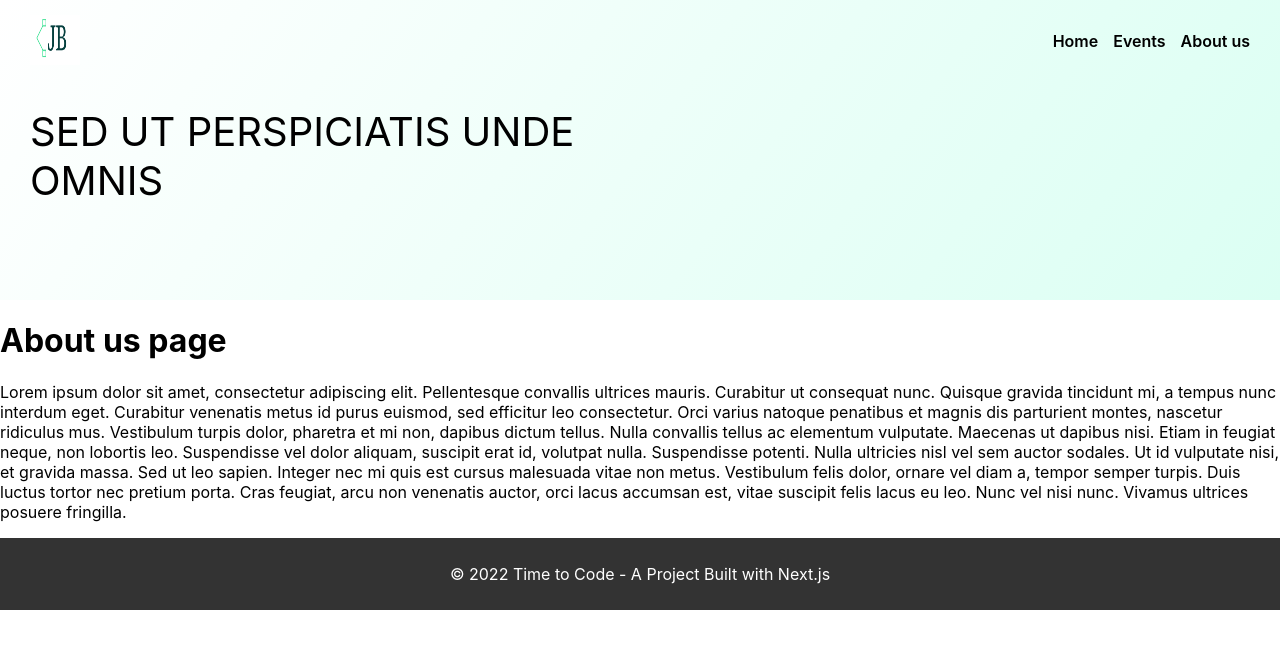
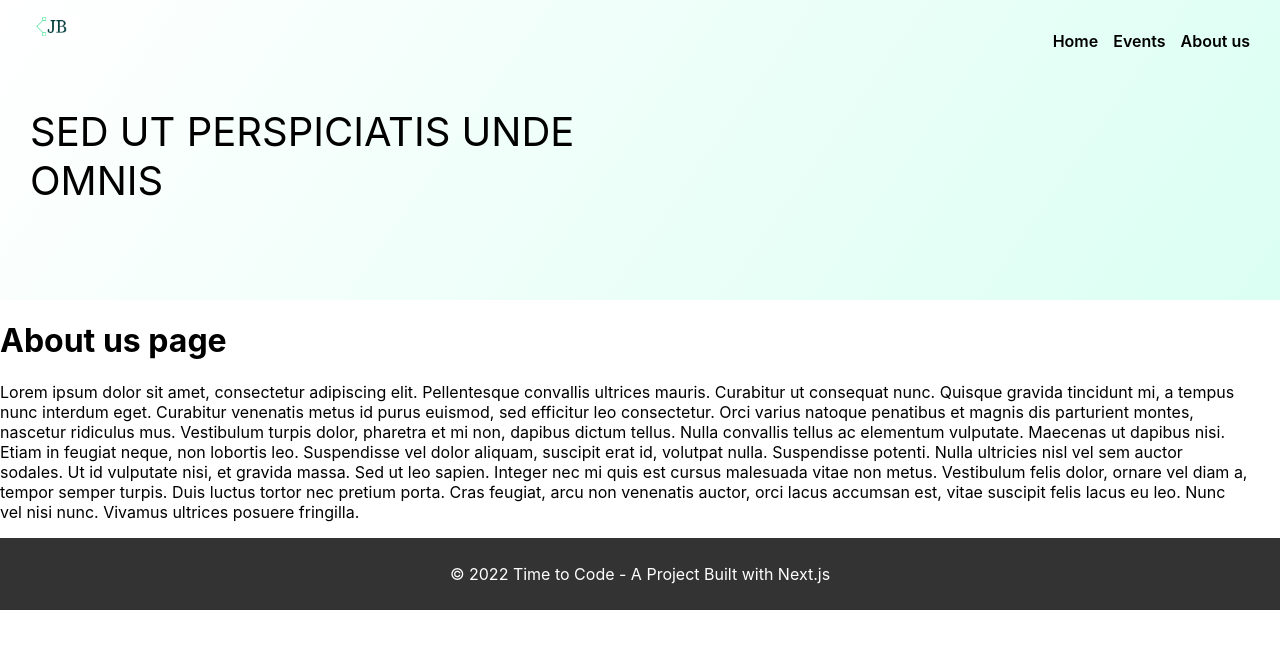
Before and after one commit to rallosdrake/NextJS, a Next.js app: page /about-us in a window 1280 px wide. Shown: the top 648 px of the page. Built offline with nearby package versions, Linux system fonts and the light colour scheme.

Commit message:
moves main component into layout file

```diff
--- a/src/components/header/header.jsx
+++ b/src/components/header/header.jsx
@@ -6,7 +6,7 @@ export const Header = () => {
     <header>
       <div>
         <div className="topNav">
-          <Image alt="logo" src={"/Images/logo.png"} width={50} height={50} />
+          <Image alt="logo" src={"/Images/logo.png"} width={50} height={25} />
           <nav>
             <ul>
               <li>
--- a/src/components/home/HomePage.jsx
+++ b/src/components/home/HomePage.jsx
@@ -3,7 +3,7 @@ import Image from "next/image";
 
 const HomePage = ({ data }) => {
   return (
-    <main>
+    <>
       <h1>Main Page</h1>
       <div>
         {data.map((item) => {
@@ -21,7 +21,7 @@ const HomePage = ({ data }) => {
           );
         })}
       </div>
-    </main>
+    </>
   );
 };
 
--- a/src/components/layout/main-layout.jsx
+++ b/src/components/layout/main-layout.jsx
@@ -6,7 +6,7 @@ export const MainLayout = ({ children }) => {
   return (
     <>
       <Header />
-      {children}
+      <main>{children}</main>
       <Footer />
     </>
   );
--- a/styles/general.sass
+++ b/styles/general.sass
@@ -35,3 +35,7 @@ footer
   color: #fff
   padding: 10px
   text-align: center
+
+main
+  width: 100%
+  max-width: 1250px
```
